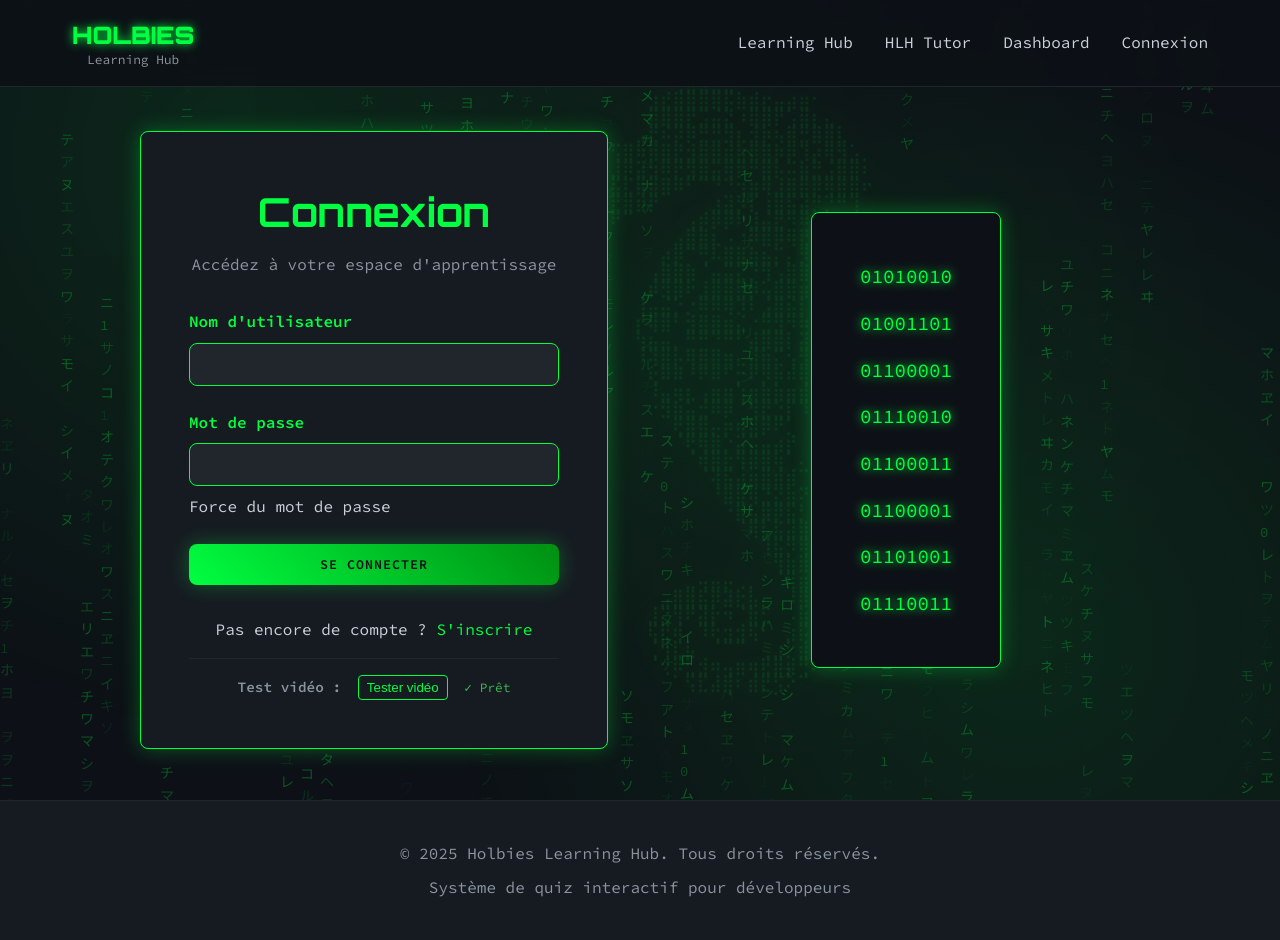
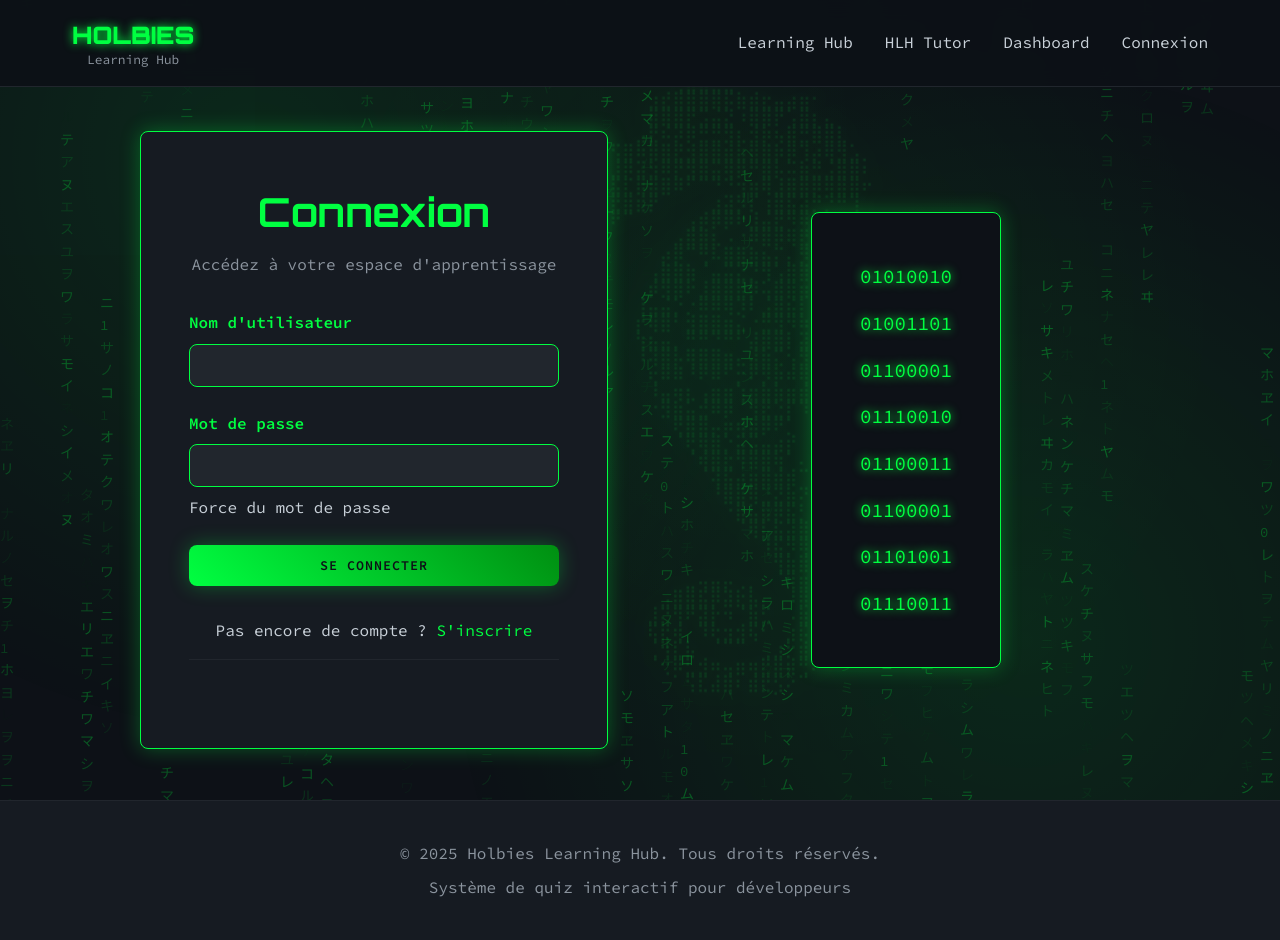
Before and after one commit to Krapaud/holbies, a Python web app: template templates/login.html in a window 1280 px wide. Run offline with Jinja, Linux system fonts and the light colour scheme; the template is opened without the code that fills it, so the values that code supplies are empty.

Commit message:
fix: Remove video test button and associated script from login page

```diff
--- a/templates/login.html
+++ b/templates/login.html
@@ -29,67 +29,10 @@
             <div class="auth-footer">
                 <p>Pas encore de compte ? <a href="/register">S'inscrire</a></p>
                 <p style="margin-top: 1rem; padding-top: 1rem; border-top: 1px solid var(--matrix-gray); color: var(--text-muted); font-size: 0.9rem;">
-                    <strong>Test vidéo :</strong>
-                    <button type="button" id="test-video-btn" onclick="testVideo()"
-                            style="background: none; border: 1px solid var(--primary-green); color: var(--primary-green); padding: 0.25rem 0.5rem; border-radius: 4px; cursor: pointer; margin-left: 0.5rem;">
-                        Tester vidéo
-                    </button>
                     <span id="test-status" style="margin-left: 0.5rem; font-size: 0.8rem;"></span>
                 </p>
             </div>
 
-            <script>
-                // Fonction de test simple
-                function testVideo() {
-                    console.log('🎬 Test vidéo lancé depuis le bouton');
-                    const statusEl = document.getElementById('test-status');
-                    statusEl.textContent = '🎬 Test...';
-                    statusEl.style.color = 'var(--primary-green)';
-
-                    // Utiliser la fonction universelle si disponible
-                    if (window.universalVideoTest) {
-                        window.universalVideoTest();
-                    } else if (window.quickVideoTest) {
-                        window.quickVideoTest();
-                    } else {
-                        // Fallback modal simple
-                        const modal = document.createElement('div');
-                        modal.style.cssText = `
-                            position: fixed; top: 0; left: 0; width: 100%; height: 100%;
-                            background: rgba(0, 0, 0, 0.9); display: flex; align-items: center;
-                            justify-content: center; z-index: 9999; font-family: monospace; color: #00ff41;
-                        `;
-                        modal.innerHTML = `
-                            <div style="background: #0d1117; border: 2px solid #00ff41; border-radius: 8px; padding: 2rem; text-align: center;">
-                                <h2>🎬 VIDÉO DE TEST</h2>
-                                <p>Votre vidéo s'affichera ici</p>
-                                <button onclick="this.closest('div').parentNode.remove()"
-                                        style="background: none; border: 1px solid #00ff41; color: #00ff41; padding: 0.5rem 1rem; border-radius: 4px; cursor: pointer; margin-top: 1rem;">
-                                    Fermer
-                                </button>
-                            </div>
-                        `;
-                        document.body.appendChild(modal);
-                        setTimeout(() => modal.remove(), 3000);
-                    }
-
-                    setTimeout(() => { statusEl.textContent = ''; }, 2000);
-                }
-
-                // Vérifier l'état au chargement
-                document.addEventListener('DOMContentLoaded', function() {
-                    setTimeout(() => {
-                        const statusEl = document.getElementById('test-status');
-                        if (window.testVideoModal || window.showTestWelcomeVideo) {
-                            statusEl.textContent = '✓ Prêt';
-                            statusEl.style.color = 'var(--success-green)';
-                        } else {
-                            statusEl.textContent = '⚠ Chargement...';
-                            statusEl.style.color = 'var(--warning-yellow)';
-                        }
-                    }, 1000);
-                });
-            </script>
 
             <div class="auth-message" id="auth-message"></div>
         </div>
```
